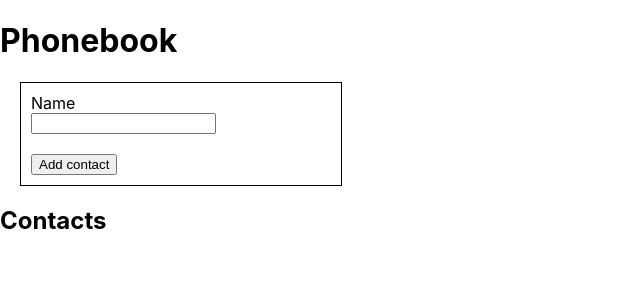
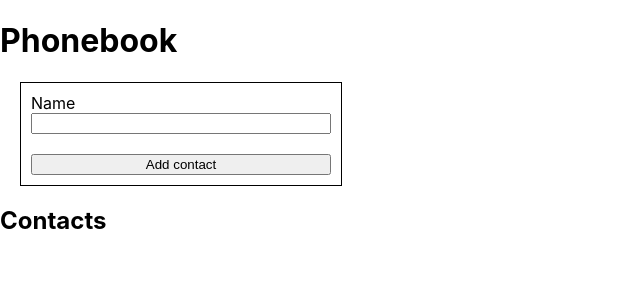
Before and after one commit to 28Rostyk/goit-react-hw-02-phonebook, a React (Create React App) app: page / in a window 1280 px wide. Shown: the top 300 px of the page, without its empty margins (0-640 px from the left). Built offline with nearby package versions, Linux system fonts and the light colour scheme.

Commit message:
Update App.module.css

```diff
--- a/src/components/App.module.css
+++ b/src/components/App.module.css
@@ -2,7 +2,7 @@
   display: flex;
   flex-direction: column;
   justify-content: center;
-  align-items: start;
+  /* align-items: start; */
   width: 300px;
   margin-left: 20px;
   padding: 10px;
```
